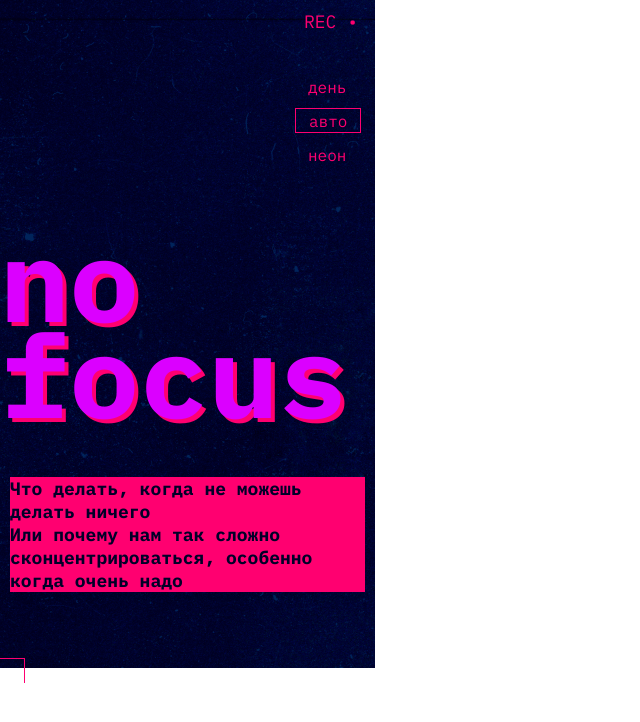
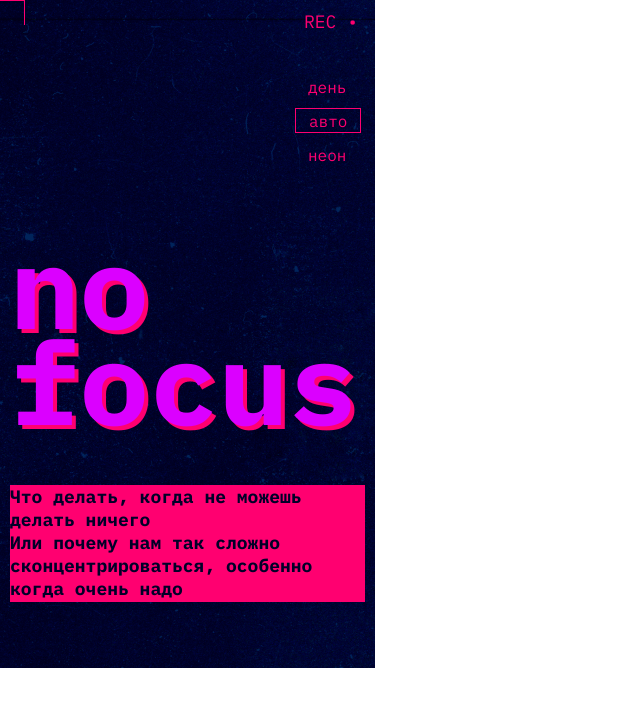
Before and after one commit to nomane1402/slozhno-sosredotochitsya-fd, a plain HTML site: page index.html in a window 1280 px wide. Shown: the top 722 px of the page, without its empty margins (0-640 px from the left). Drawn offline with Linux system fonts and the light colour scheme.

Commit message:
header grids

```diff
--- a/styles/style.css
+++ b/styles/style.css
@@ -5,9 +5,20 @@
 }
 
 .header {
+  display: grid;
   width: 375px;
   height: 668px;
   background-image: url(../images/cover-image-dark.png);
+  grid-template-columns: 10px 1fr 70px 10px;
+  grid-template-rows: 75px 98px 65px 192px 55px 117px 66px;
+  grid-template-areas:
+  ". . . ."
+  ". . menu ."
+  ". . . ."
+  ". no-focus no-focus ."
+  ". . . ."
+  ". title title ."
+  ". . . .";
 }
 
 .lamp {
@@ -16,7 +27,6 @@
   font-family: 'IBM Plex mono', sans-serif;
   color: var(--accent-color);
   font-size: 18px;
-  font-weight: 400px;
 }
 
 .lamp::after {
@@ -26,8 +36,11 @@
 
 .header__theme-menu {
   font-family: 'IBM Plex mono', sans-serif;
-  padding: 75px 10px 0px 295px;
+  /*padding: 75px 10px 0px 295px;*/
+  grid-column: 3;
+  grid-row: 2;
   color: var(--accent-color);
+  grid-area: menu;
 }
 
 .header__theme-menu-item {
@@ -52,11 +65,14 @@
 .title-decor {
   font-family: 'IBM Plex mono', sans-serif;
   color: var(--logo-color);
-  padding-top: 65px;
+  /*padding-top: 65px;*/
   font-size: 116px;
   font-weight: 700;
   line-height: 95.7px;
   text-shadow: 4px 4px var(--accent-color);
+  /* grid-column: 2 3;
+  grid-row: 4; */
+  grid-area: no-focus;
 }
 
 .title {
@@ -65,7 +81,7 @@
   font-weight: 700;
   background-color: var(--accent-color);
   color: var(--header-color);
-  margin: 55px 10px 66px;
+  grid-area: title;
 }
 
 .header::after {
```
